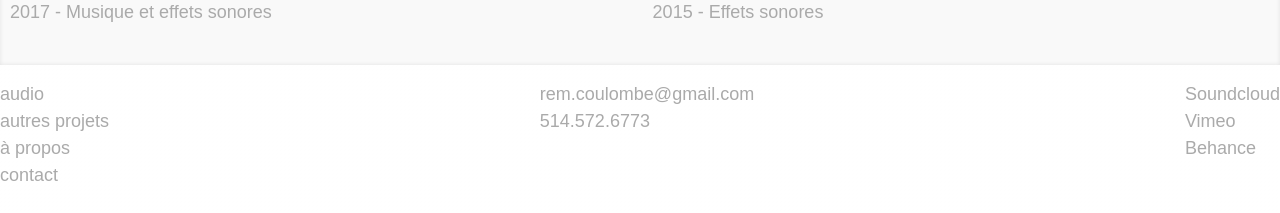
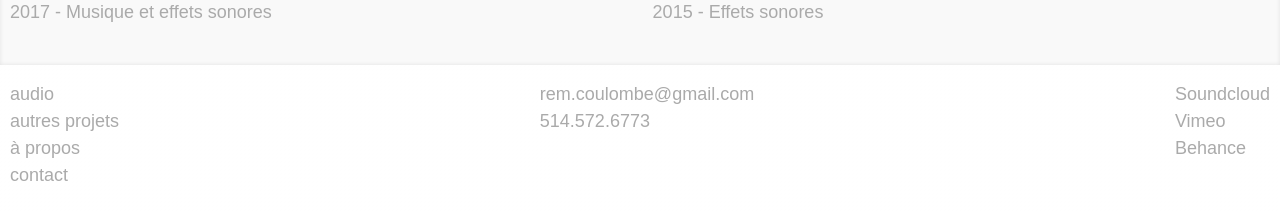
Before and after one commit to CoulombeRemi/portfolio, a PHP site: page /audio in a window 1280 px wide. Shown: the part 1611-1824 px from the top of the page. Run offline with PHP 8.4, Linux system fonts and the light colour scheme; some libraries are stand-ins or nearby versions.

Commit message:
ajustement poster

```diff
--- a/assets/style/style.css
+++ b/assets/style/style.css
@@ -916,6 +916,10 @@ img.mfp-img{
 		padding-left: 10px;
 		padding-right: 10px;
 	}
+	footer #footer{
+		padding-left: 10px;
+		padding-right: 10px;
+	}
 }
 @media only screen and (-webkit-min-device-pixel-ratio:1.5),
 	   only screen and (min-resolution:144dpi) {
--- a/projets/index.php
+++ b/projets/index.php
@@ -159,6 +159,11 @@ if(file_exists("../settings.php")){include("../settings.php");}
                             </a>
                         </li>
                         <li class="affiche">
+                            <a href="../assets/img/projet/affiche.jpg" class="aff">
+                                <img src="../assets/img/projet/affiche.jpg" alt="3d_2017">
+                            </a>
+                        </li>
+                        <li class="affiche">
                             <a href="../assets/img/projet/storm.jpg" class="aff">
                                 <img src="../assets/img/projet/storm.jpg" alt="behance 2016">
                             </a>
```
Also changed, not shown: 1 other file.
